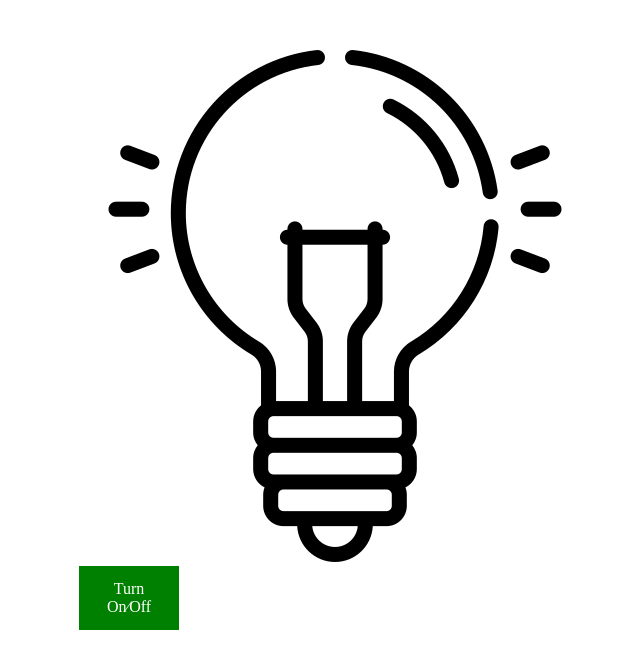
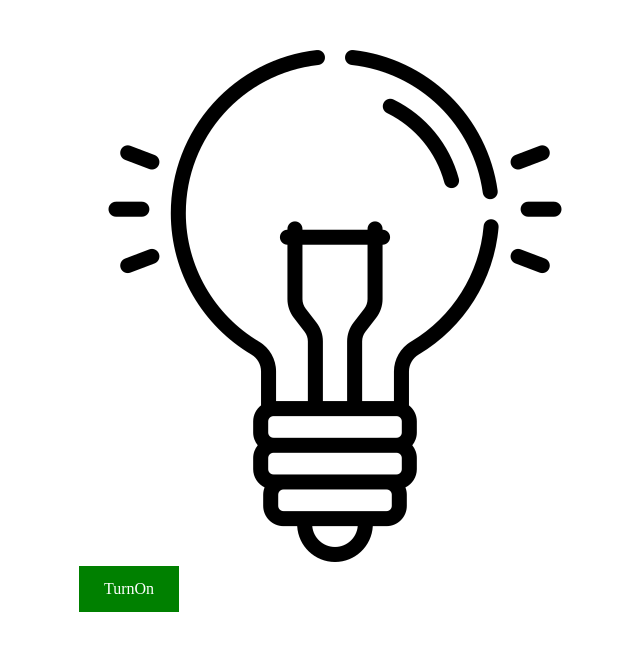
Before and after one commit to Nottoodaay/homework10, a plain HTML site: page index.html in a window 1280 px wide. Shown: the whole page, without its empty margins (211-851 px from the left). Drawn offline with Linux system fonts and the light colour scheme.

Commit message:
homework10.1

```diff
--- a/index.html
+++ b/index.html
@@ -15,7 +15,7 @@
                 <img src="img/off.png" alt="light" id="light">
             </div>
             <p id="button"
-            onclick="universal()">Turn On&#8725;Off</p>
+            onclick="universal()">TurnOn</p>
         </div>
     </main>
     <footer></footer>
```
